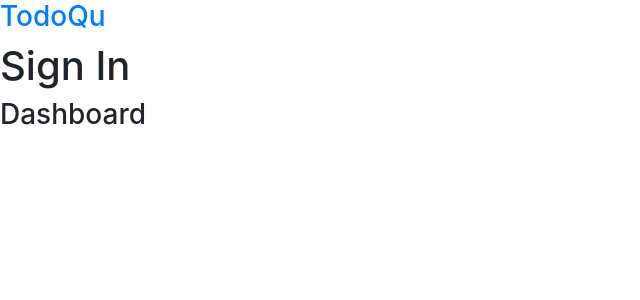
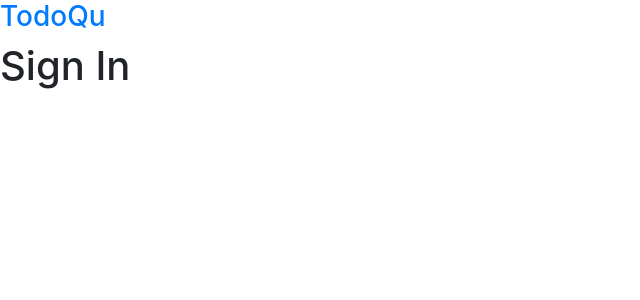
Before and after one commit to Ariska138/todoqu.web.app, a React (Create React App) app: page /signin in a window 1280 px wide. Shown: the top 300 px of the page, without its empty margins (0-640 px from the left). Built offline with nearby package versions, Linux system fonts and the light colour scheme.

Commit message:
make exact route home

```diff
--- a/src/App.js
+++ b/src/App.js
@@ -10,7 +10,7 @@ function App() {
     <h3 className="text-primary">TodoQu</h3>
     <Route path="/signin" component={SignIn}/>
     <Route path="/signup" component={SignUp}/>
-    <Route path="/" component={Dashboard}/>
+    <Route path="/" exact component={Dashboard}/>
 
     </BrowserRouter>
 
```
